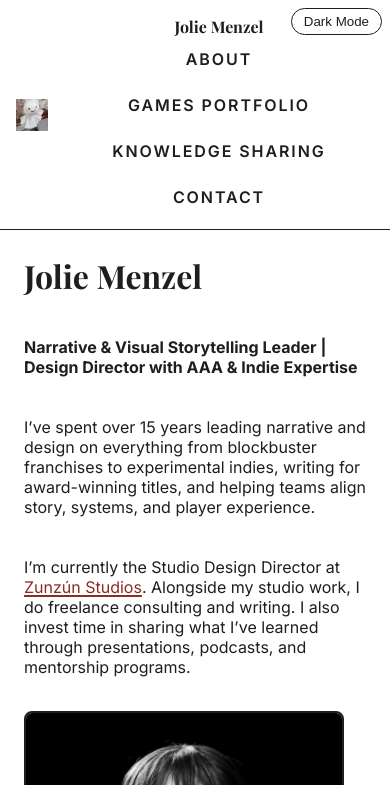
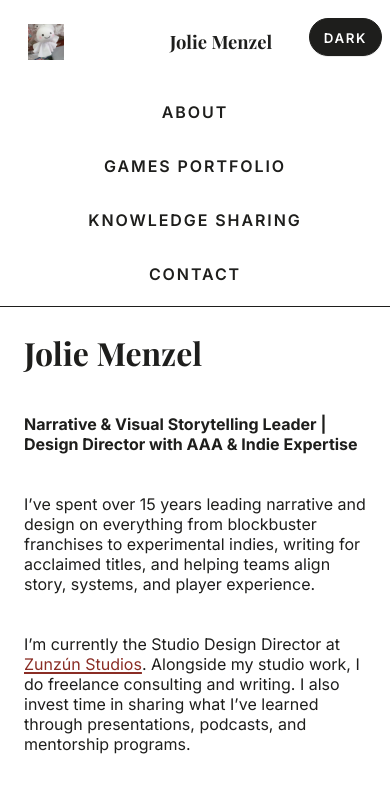
Before and after one commit to joliemenzel/joliemenzel-site, an Eleventy site: page src/index.njk in a window 390 px wide. Shown: the top 785 px of the page. Built offline with nearby package versions, Linux system fonts and the light colour scheme; Eleventy itself is replaced by a stand-in of ours; files that its build step writes are made by us from their sources; a web font is replaced by a local one.

Commit message:
added resume, and polished some alignment stuff on mobile

```diff
--- a/src/_includes/layout.njk
+++ b/src/_includes/layout.njk
@@ -59,9 +59,8 @@
 </head>
 
 <body>
-  <!-- Full-bleed sticky ribbon -->
   <header class="navbar">
-    <!-- Left-pinned logo -->
+    {# Left-pinned logo #}
     {% if site.header.image %}
       <a class="brand brand--logo" href="{{ '/' | url }}">
         <img class="brand-image" src="{{ site.header.image }}" alt="{{ site.title }}">
@@ -70,23 +69,23 @@
       <a class="brand brand--logo" href="{{ '/' | url }}">JM</a>
     {% endif %}
 
-    <!-- Centered title + links -->
     <div class="inner">
-      <div class="brand brand--text">{{ site.title }}</div>
+      <div class="brand-row">
+        <div class="brand brand--text">{{ site.title }}</div>
+        <button
+          id="theme-toggle"
+          class="pill theme-toggle"
+          type="button"
+          aria-label="Toggle theme"
+          title="Toggle theme">Dark</button>
+      </div>
+
       <nav class="navlinks">
         {% for item in site.nav %}
           <a href="{{ item.href | url }}">{{ item.label }}</a>
         {% endfor %}
       </nav>
     </div>
-
-    <!-- Top-right theme toggle -->
-    <button
-      id="theme-toggle"
-      class="pill theme-toggle"
-      type="button"
-      aria-label="Toggle theme"
-      title="Toggle theme">Dark</button>
   </header>
 
   <!-- Centered page content -->
@@ -260,7 +259,7 @@
     }
     function setBtnLabel(){
       if (!btn) return;
-      btn.textContent = effectiveTheme() === 'dark' ? 'Light Mode' : 'Dark Mode';
+      btn.textContent = effectiveTheme() === 'dark' ? 'Light' : 'Dark';
     }
 
     setBtnLabel();
--- a/src/assets/css/site.css
+++ b/src/assets/css/site.css
@@ -125,6 +125,68 @@ a.is-accent { color: var(--accent); }
   text-decoration:none;
 }
 
+.brand-row{
+  display:flex; align-items:center; gap:10px;
+}
+
+/* Mobile layout: logo | (title + toggle) on first row; nav buttons stacked below */
+/* Mobile: give the top row breathing room so the toggle never overlaps */
+@media (max-width: 800px){
+  .navbar{
+    display: grid;
+    grid-template-columns: auto 1fr auto;     /* logo | title | toggle */
+    grid-template-rows: minmax(64px, auto) auto; /* taller top row */
+    column-gap: 12px;
+    row-gap: 14px;                            /* <-- space between rows */
+    align-items: center;
+    padding: 10px 12px;
+  }
+
+  /* Let children place directly on the navbar grid */
+  .navbar .inner{ display: contents; }
+
+  /* Left: logo */
+  .navbar .brand--logo{
+    grid-column: 1; grid-row: 1;
+    align-self: center; justify-self: start;
+  }
+  .navbar .brand--logo .brand-image{
+    display:block; height: 36px; width:auto; /* a bit bigger per your note */
+  }
+
+  /* Center: title (bigger, centered) */
+  .brand-row{
+    grid-column: 2; grid-row: 1;
+    display:grid; place-items:center;
+    min-height: 48px;                         /* extra headroom for title */
+    padding: 4px 0;
+  }
+  .brand-row .brand--text{
+    font-size: 1.15rem; font-weight: 700;     /* bump size */
+    line-height: 1.2; text-align: center; margin: 0;
+  }
+
+  /* Right: Dark Mode toggle (fixed height) */
+  #theme-toggle.theme-toggle{
+    grid-column: 3; grid-row: 1;
+    justify-self: end; align-self: center;
+    height: 38px; line-height: 38px;          /* consistent control height */
+    padding: 0 14px; margin: 0;
+  }
+
+  /* Second row: full-width stacked nav with comfy top margin */
+  .navlinks{
+    grid-column: 1 / span 3; grid-row: 2;
+    display:flex; flex-direction:column; gap:10px;
+    margin-top: 2px;                           /* tiny extra if you want */
+  }
+  .navbar .navlinks a{
+    display:block; text-align:center;
+    padding:12px 14px;
+  }
+}
+
+
 /* =======================
    Grid / boxes
    ======================= */
@@ -215,18 +277,29 @@ a[data-popup]:hover{ text-decoration-thickness: 3px }
   max-width:1100px; margin:0 auto; padding:0 24px;
   display:grid; gap:24px; grid-template-columns:1fr 1.2fr;
 }
-@media (max-width:900px){ .about .wrap{ grid-template-columns:1fr } }
+@media (max-width:800px){ .about .wrap{ grid-template-columns:1fr } }
 .about .photo{ border:2px solid var(--red); border-radius:6px; overflow:hidden }
 .about .bio{ font-family:var(--font-sans) }
 .about .pull{ font-family:var(--font-serif); color:var(--pink) }
-
+/* ===== HERO (About) ===== */
 .about-hero{
   display: grid;
-  grid-template-columns: minmax(160px, 280px) 1fr;
+  grid-template-columns: minmax(160px, 280px) 1fr; /* desktop: media left, text right */
   gap: 18px;
   align-items: start;
   margin: 12px 0 28px;
+  grid-template-areas: "media text";
 }
+
+/* Map children to grid areas */
+.about-hero__media{ grid-area: media; }
+.about-hero__text {
+  grid-area: text;
+  display: grid;
+  gap: .5rem;
+}
+
+/* Photo frame + image */
 .about-hero__photoFrame{
   aspect-ratio: 3 / 4;
   width: 100%;
@@ -245,12 +318,30 @@ a[data-popup]:hover{ text-decoration-thickness: 3px }
   transform: scale(var(--zoom, 1));
   transform-origin: var(--focus, 50% 50%);
 }
+
+/* Keep photo + resume button as one grid child */
+.about-hero__media{
+  display: flex;
+  flex-direction: column;
+  align-items: flex-start;
+  gap: 8px;
+}
+
+/* Spacing for the button under the photo */
+.about-hero__actions{ margin-top: 4px; }
+
+/* ===== Mobile: stack TEXT first, then MEDIA (photo + button) ===== */
 @media (max-width: 800px), (orientation: portrait){
-  .about-hero{ grid-template-columns: 1fr; }
-  .about-hero__text{ order: 1; }
-  .about-hero__photoFrame{ order: 2; max-width: 320px; }
+  .about-hero{
+    grid-template-columns: 1fr;
+    grid-template-areas:
+      "text"
+      "media";
+    gap: 18px;
+  }
+  .about-hero__photoFrame{ max-width: 320px; } /* keep photo nicely sized on mobile */
 }
-.about-hero__text{ display: grid; gap: .5rem; }
+
 
 /* =======================
    Filter pills
@@ -497,6 +588,7 @@ body.jm-no-scroll{ overflow: hidden; }
   }
 }
 
+
 /* =======================
    Dark mode (manual toggle overrides)
    ======================= */
@@ -530,17 +622,52 @@ body.jm-no-scroll{ overflow: hidden; }
   top: clamp(8px, 1.5vw, 14px);
   right: clamp(8px, 2vw, 20px);
   padding: 6px 12px;
-  line-height: 1;
   border: 1px solid var(--borders);
   background: transparent;
   color: var(--text);
   border-radius: 999px;
   cursor: pointer;
   z-index: 2;
+  font-family: var(--font-sans);
+  font-weight: 600;
+  text-transform: uppercase;
+  letter-spacing: .12em;
+  line-height: 1;
 }
+
+
 .theme-toggle:hover{ transform: translateY(-1px); }
 .theme-toggle:focus-visible{
   outline: 2px solid var(--accent);
   outline-offset: 2px;
 }
 :root[data-theme="dark"] .theme-toggle{ border-color: var(--smallBorders); }
+
+/* Invert the toggle’s look: dark pill in LIGHT, light pill in DARK */
+:root[data-theme="light"] .theme-toggle{
+  background: var(--black);
+  color: #fff;
+  border-color: var(--black);
+  box-shadow: 0 1px 0 rgba(0,0,0,.08);
+}
+:root[data-theme="light"] .theme-toggle:hover{
+  transform: translateY(-1px);
+  filter: brightness(1.05);
+}
+
+:root[data-theme="dark"] .theme-toggle{
+  background: var(--lg);            /* your light gray token */
+  color: var(--black);
+  border-color: var(--smallBorders);
+  box-shadow: 0 1px 0 rgba(255,255,255,.06);
+}
+:root[data-theme="dark"] .theme-toggle:hover{
+  transform: translateY(-1px);
+  filter: brightness(1.02);
+}
+
+/* Optional: subtle active press feedback */
+.theme-toggle:active{ transform: translateY(0); }
+
+/* Smooth it out */
+.theme-toggle{ transition: background .15s ease, color .15s ease, transform .15s ease, filter .15s ease; }
--- a/src/index.njk
+++ b/src/index.njk
@@ -3,18 +3,28 @@ layout: layout.njk
 title: "Jolie Menzel - About"
 ---
 <div class="about-hero">
-  <figure class="about-hero__photoFrame" style="--zoom:1.50; --focus:60% 20%;">
-    <img class="about-hero__photo" src="/assets/img/site/profile.webp" alt="A photo of Jolie Menzel">
-  </figure>
+  <!-- LEFT COLUMN (single grid item) -->
+  <div class="about-hero__media">
+    <figure class="about-hero__photoFrame" style="--zoom:1.50; --focus:60% 20%;">
+      <img class="about-hero__photo" src="/assets/img/site/profile.webp" alt="A photo of Jolie Menzel">
+    </figure>
 
+    <!-- Resume button lives in the same grid item, so it won’t create a new column -->
+    <div class="about-hero__actions">
+      <a class="link-btn" href="/assets/docs/Jolie_Menzel_Resume_2025.pdf" target="_blank" rel="noopener noreferrer">
+        View Résumé
+      </a>
+    </div>
+  </div>
+
+  <!-- RIGHT COLUMN -->
   <div class="about-hero__text">
     <h1>Jolie Menzel</h1>
     <p><b>Narrative & Visual Storytelling Leader | Design Director with AAA & Indie Expertise</b></p>
 
-    <p>I’ve spent over 15 years leading narrative and design on everything from blockbuster franchises to experimental indies, writing for award-winning titles, and helping teams align story, systems, and player experience.</p>
+    <p>I’ve spent over 15 years leading narrative and design on everything from blockbuster franchises to experimental indies, writing for acclaimed titles, and helping teams align story, systems, and player experience.</p>
 
     <p>I’m currently the Studio Design Director at <a href="https://www.zunzunstudios.com/" target="_blank" rel="noopener noreferrer">Zunzún Studios</a>. Alongside my studio work, I do freelance consulting and writing. I also invest time in sharing what I’ve learned through presentations, podcasts, and mentorship programs.</p>
-
   </div>
 </div>
 
```
Also changed, not shown: 1 other file.
